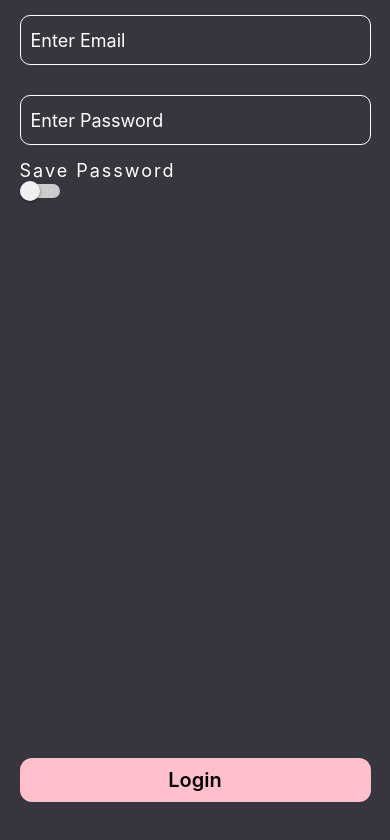
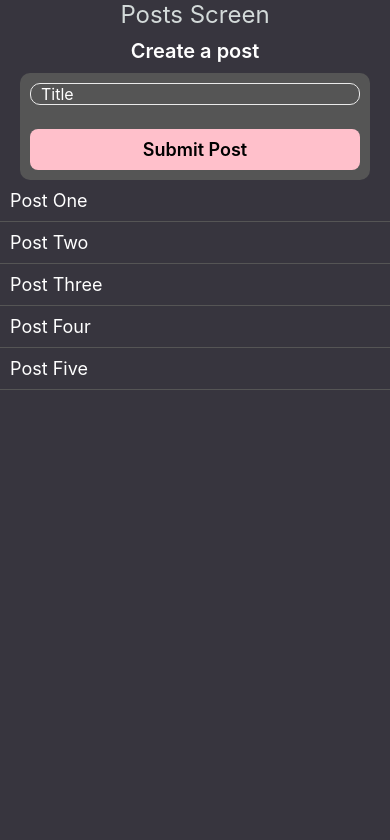
Before and after one commit to zainkhokhar1/react-native-learnings, a React Native app: screen / in a window 390 px wide. Shown: the top 840 px of the page. Built offline with nearby package versions, Linux system fonts and the light colour scheme.

Commit message:
Day 3 completed

```diff
--- a/App.js
+++ b/App.js
@@ -17,6 +17,8 @@ import SectionListComponent from './Topics/Day3.js/lists//SectionListComponent.j
 import CustomInput from './Topics/Day3.js/inputs/CustomInput.js';
 import CustomSwitch from './Topics/Day3.js/inputs/CustomSwitch.js';
 import LoginForm from './Topics/Day3.js/inputs/LoginForm.js';
+import UsersScreen from './Topics/Day3.js/api-calls/UsersScreen.js';
+import PostsScreen from './Topics/Day3.js/api-calls/PostsScreen.js';
 
 export default function App() {
   const [openModal, setOpenModal] = useState(false);
@@ -65,7 +67,11 @@ export default function App() {
 
         {/* <CustomSwitch /> */}
 
-        <LoginForm />
+        {/* <LoginForm /> */}
+
+        {/* <UsersScreen /> */}
+
+        <PostsScreen />
 
       </View>
 
--- /dev/null
+++ b/Topics/Day3.js/api-calls/PostsScreen.js
@@ -0,0 +1,67 @@
+
+import { View,Text, FlatList,TextInput, Pressable } from "react-native"
+import TextComponent from "../../Day1/TextComponent"
+import { useState } from "react";
+
+export default function PostsScreen(){
+
+    const [posts,setPosts] = useState([
+        {id:'1',title:'Post One'},{id:'2',title:'Post Two'},{id:'3',title:'Post Three'},{id:'4',title:'Post Four'},{id:'5',title:'Post Five'}
+    ]);
+
+    const [postCreateData,setPostCreateData] = useState({
+        title:''
+        });
+
+    const handleinputChange = (value,fieldName) => {
+        setPostCreateData({
+            ...postCreateData,
+            [fieldName]:value
+        });
+    }
+
+    const handleCreatePost = () => {
+        setPosts([
+            ...posts,
+            {
+                id: (posts.length + 1).toString(),
+                title: postCreateData.title
+            }
+        ])
+    }
+    return <View>
+
+        <TextComponent text={'Posts Screen'} />
+
+        <View>
+            <Text style={{ color:'white', fontSize:20, fontWeight:'600', textAlign:'center', marginVertical:10 }}>
+                Create a post
+            </Text>
+            <View style={{ color:'white',backgroundColor:'#555',padding:10,marginHorizontal:20,borderRadius:10 }}>
+                <TextInput
+                onChangeText={(value)=> handleinputChange(value,"title")}
+                autoCapitalize="none"
+                autoCorrect={false}
+                placeholder="Title"
+                style={{ color:'white', fontSize:16, borderColor:'#eaeaeaff', borderWidth:1,marginBottom:14, borderRadius:10,paddingLeft:10 }}
+/>
+
+                <Pressable style={{ backgroundColor:'pink', padding:10, borderRadius:8, marginTop:10, alignItems:'center' }}
+                onPress={handleCreatePost}
+                >
+                    <Text style={{ fontSize:18, fontWeight:'600' }}>
+                        Submit Post
+                    </Text>
+                </Pressable>
+            </View>
+
+        </View>
+
+        <FlatList
+        data={posts}
+        keyExtractor={item => item.id}
+        renderItem ={({item})=> <Text style={{ color:'white', fontSize:18, padding:10, borderBottomWidth:1, borderBottomColor:'#555' }}>{item.title}</Text>}
+        />
+
+        </View>
+}
--- /dev/null
+++ b/Topics/Day3.js/api-calls/UsersScreen.js
@@ -0,0 +1,54 @@
+import { useEffect, useState } from "react";
+import getUsersApi from "./getUsersApi";
+import { ActivityIndicator, FlatList, ScrollView, Text, View } from "react-native";
+import TextComponent from "../../Day1/TextComponent";
+
+
+export default function UsersScreen(){
+    const [users, setUsers] = useState([]);
+    const [loading, setLoading] = useState(true);
+    const [refreshing, setRefreshing] = useState(false);
+
+    const fetchUsers = async () => {
+        let users = await getUsersApi();
+        setUsers(users);
+        setLoading(false);
+    };
+
+    const onRefresh = async () => {
+        setRefreshing(true);
+        console.log('Refreshing...');
+        await fetchUsers();
+        setRefreshing(false);
+    };
+
+    useEffect(() => {
+        fetchUsers();
+    }, []);
+
+    return <View style={{ flex:1, backgroundColor:'#37353E' }}>
+        <TextComponent text={"Users List"} />
+
+      {
+        loading ? <ActivityIndicator size="large" color="#efff3aff" style={{ marginTop:20 }} /> : <FlatList
+            data={users}
+            renderItem={({item})=> <View key={item.id} style={{ marginBottom:15, padding:10, borderWidth:1, borderColor:'#ccc', borderRadius:8 }}>
+                        <Text style={{ fontSize:18, fontWeight:'bold', color:'white' }}>{item.name}</Text>
+                        <Text style={{ color:'white' }}>{item.email}</Text>
+                        <Text style={{ color:'white' }}>{item.phone}</Text>
+                    </View>
+                    }
+            keyExtractor={item => item.id.toString()}
+            ListEmptyComponent={()=> <Text>No Records Found!</Text>}
+            initialNumToRender={5}
+            NumberOfLines={1}
+            refreshing={refreshing}
+            onRefresh={onRefresh}
+            style={{ flex:1 }}
+            contentContainerStyle={{ padding:20, paddingBottom:40 }}>
+        </FlatList>
+      }
+
+    </View>
+
+}
--- /dev/null
+++ b/Topics/Day3.js/api-calls/getUsersApi.js
@@ -0,0 +1,12 @@
+
+export default function getUsersApi(){
+    return fetch('https://jsonplaceholder.typicode.com/users')
+    .then(response => response.json())
+    .then(data => {
+        return data;
+    })
+    .catch(error => {
+        console.error('Error fetching users:', error);
+        throw error;
+    });
+}
--- a/Topics/Day3.js/inputs/LoginForm.js
+++ b/Topics/Day3.js/inputs/LoginForm.js
@@ -8,10 +8,33 @@ export default function LoginForm(){
     const [email,setEmail] = useState('');
     const [password,setPassword] = useState('');
 
+    const validateForm = () =>{
+
+        if(!email.includes('@')){
+            alert('Please enter a valid email address');
+            return false;
+        }
+        if(password.length < 6){
+            alert('Password must be at least 6 characters long');
+            return false;
+        }
+
+        return true;
+    }
+
+    const handleSubmit = () => {
+        if(validateForm()){
+            alert('Form submitted successfully!');
+        }
+    }
+
     return <KeyboardAvoidingView behavior="padding" style={{ width:'90%', height:'auto',minHeight:'95%',marginInline:'auto' }}>
         <TextInput
         placeholder="Enter Email"
         placeholderTextColor={'white'}
+        autoCorrect={false}
+        autoCapitalize="none"
+        keyboardType="email-address"
         value={email}
         onChangeText={(value)=>setEmail(value)}
         style={{ color:'white',height:50,width:'100%',dingBlock: 4, borderWidth: 1, borderColor: 'white', borderRadius: 10, marginInline: 'auto', marginBlock: 15, color: 'white', fontSize: 18, paddingLeft: 10, textAlignVertical:'top' }}
@@ -37,7 +60,9 @@ export default function LoginForm(){
             />
         </View>
 
-        <Pressable style={{ color:'white',backgroundColor:'pink',borderRadius:12,marginTop:'auto' }}>
+        <Pressable style={{ color:'white',backgroundColor:'pink',borderRadius:12,marginTop:'auto' }}
+        onPress={handleSubmit}
+        >
             <Text style={{ fontSize:20,fontWeight:'600', textAlign:'center',paddingBlock:10 }}>
                 Login
             </Text>
```
Also changed, not shown: Topics/Day3.js/api-calls/createUser.js (added, +19 -0 lines).
